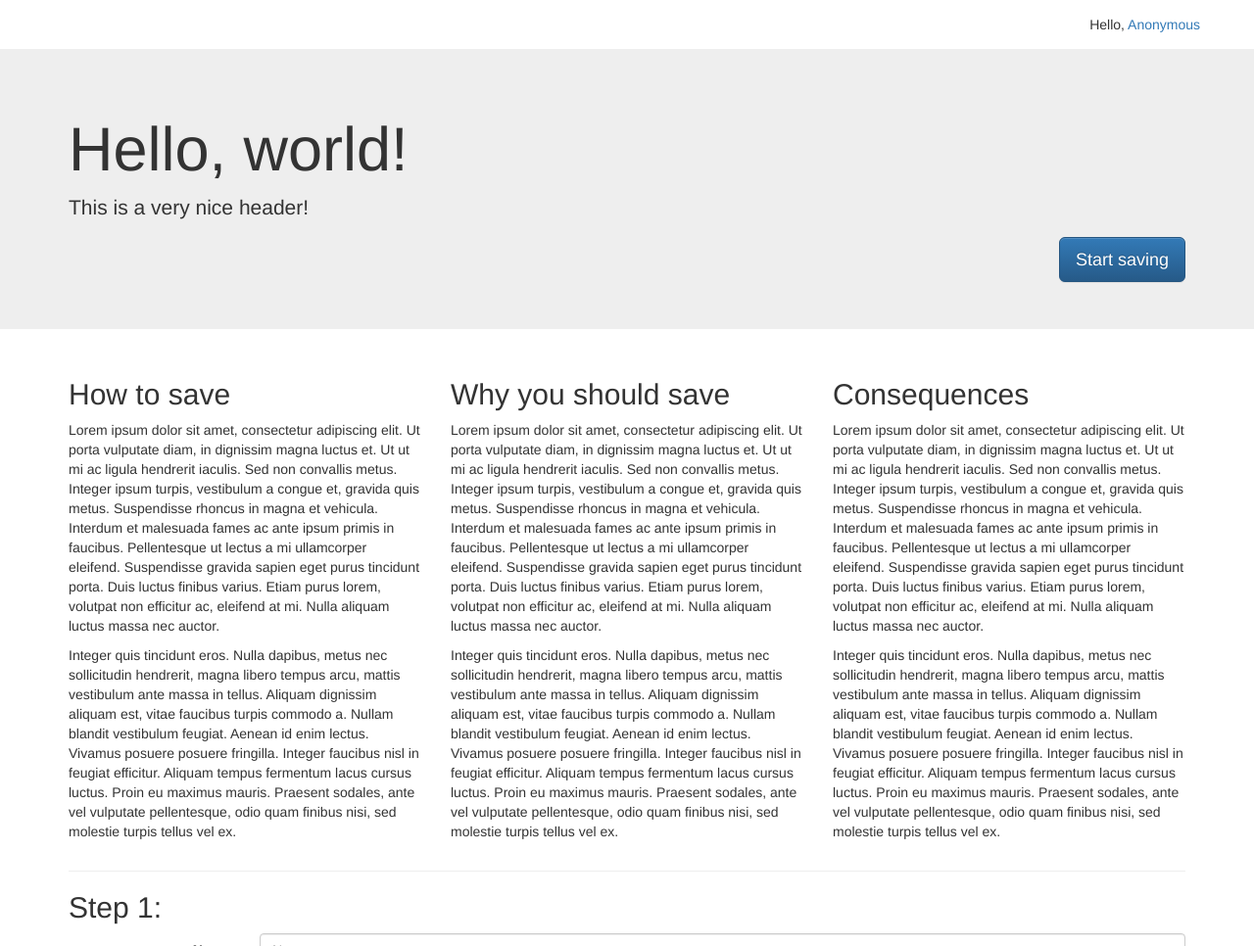
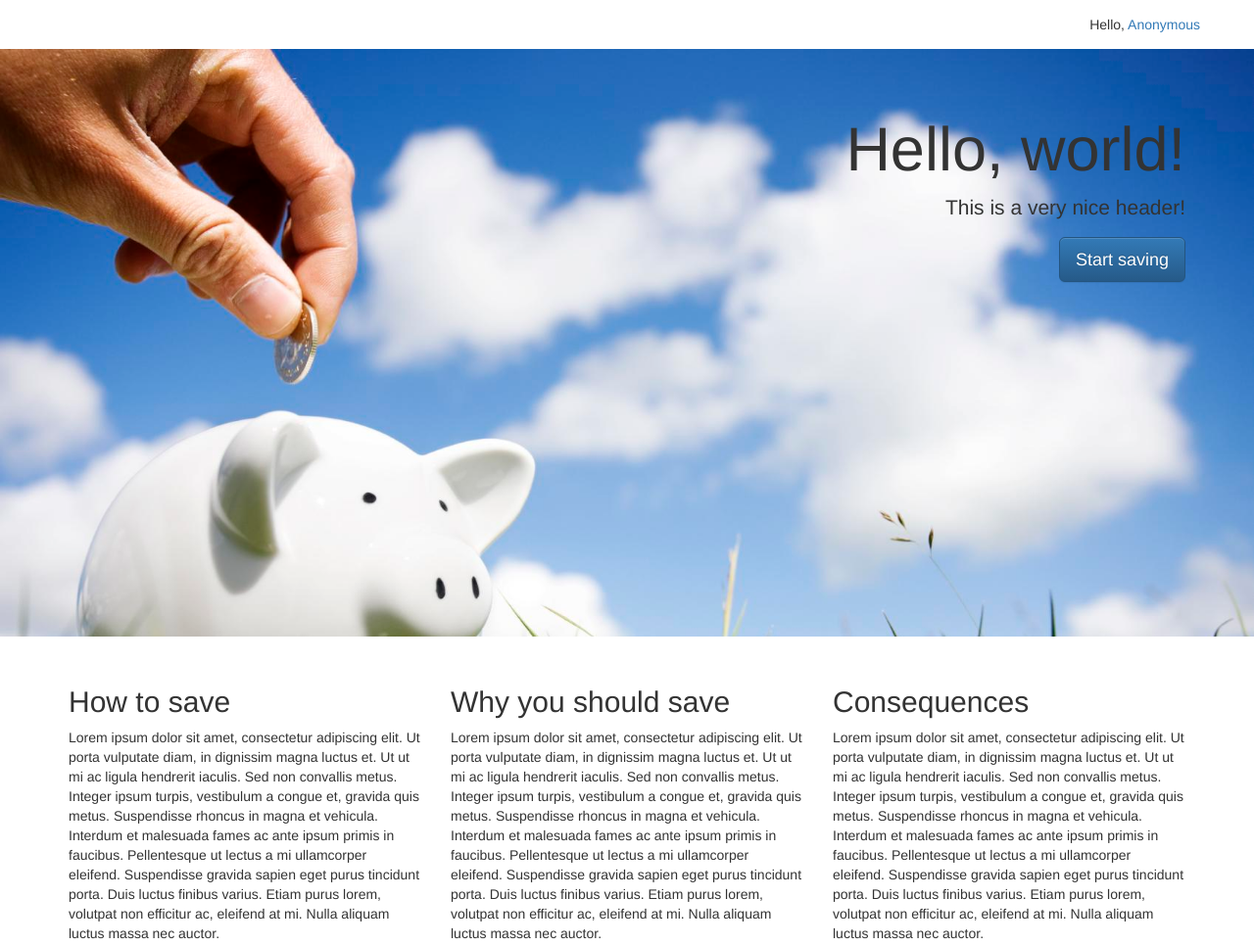
Before and after one commit to iambradleyy/savings, a website: page index.html in a window 1280 px wide. Shown: the top 966 px of the page at 98% size. Drawn offline with nearby package versions, Linux system fonts and the light colour scheme.

Commit message:
Add image to jumbotron.

```diff
--- a/index.html
+++ b/index.html
@@ -6,16 +6,17 @@
     <title>Hello Page</title>
     <link rel="stylesheet" href="./bower_components/bootstrap/dist/css/bootstrap.min.css">
     <link rel="stylesheet" href="./bower_components/bootstrap/dist/css/bootstrap-theme.min.css">
+    <link rel="stylesheet" href="./styles.css">
 </head>
 <body>
     <div class="container">
         <p class="navbar-text navbar-right">Hello, <a href="#" class="navbar-link" id="username">Anonymous</a></p>
     </div>
-     <div class="jumbotron">
+     <div class="jumbotron savingspig text-right">
         <div class="container">
             <h1>Hello, world!</h1>
             <p>This is a very nice header!</p>
-            <div class="text-right"><a class="btn btn-primary btn-lg" href="#step-1" role="button">Start saving</a></div>
+            <a class="btn btn-primary btn-lg" href="#step-1" role="button">Start saving</a>
         </div>
     </div>
     <div class="container">
--- /dev/null
+++ b/styles.css
@@ -0,0 +1,5 @@
+.savingspig {
+    background-image: url("./savingpic.jpg");
+    background-size: cover;
+    min-height: 600px;
+}
```
Also changed, not shown: savingpic.jpg (added).
